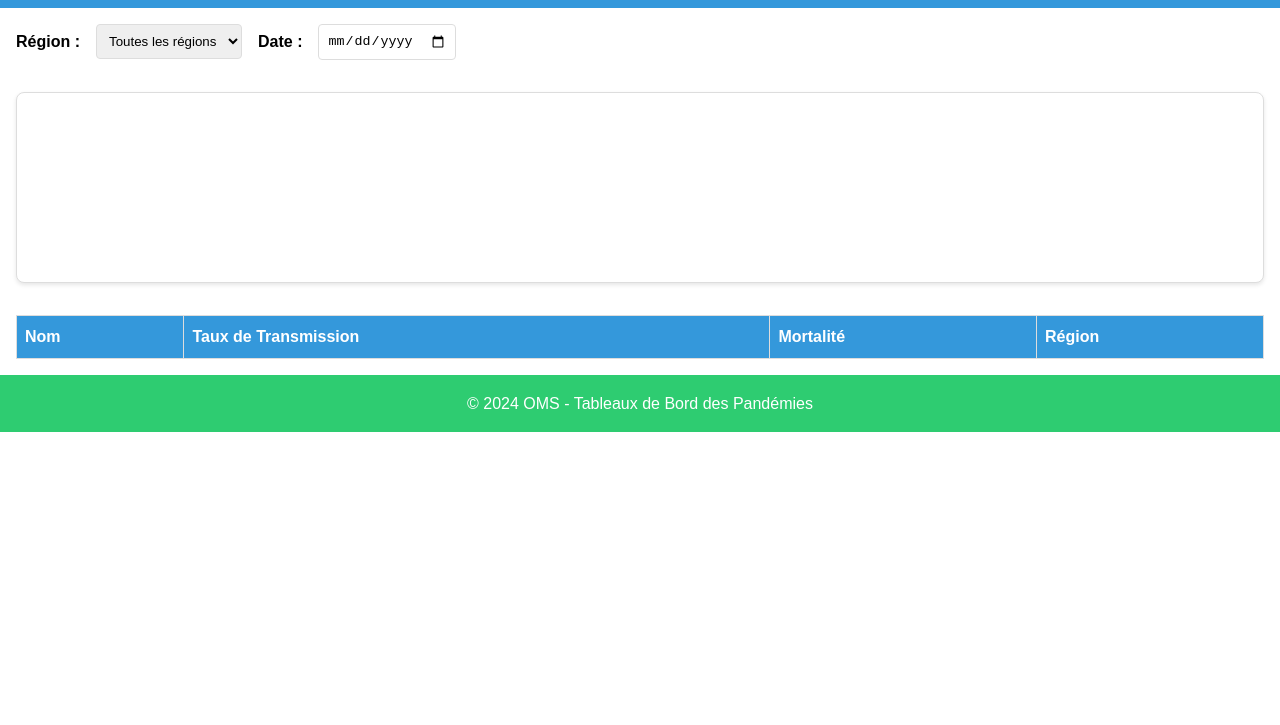
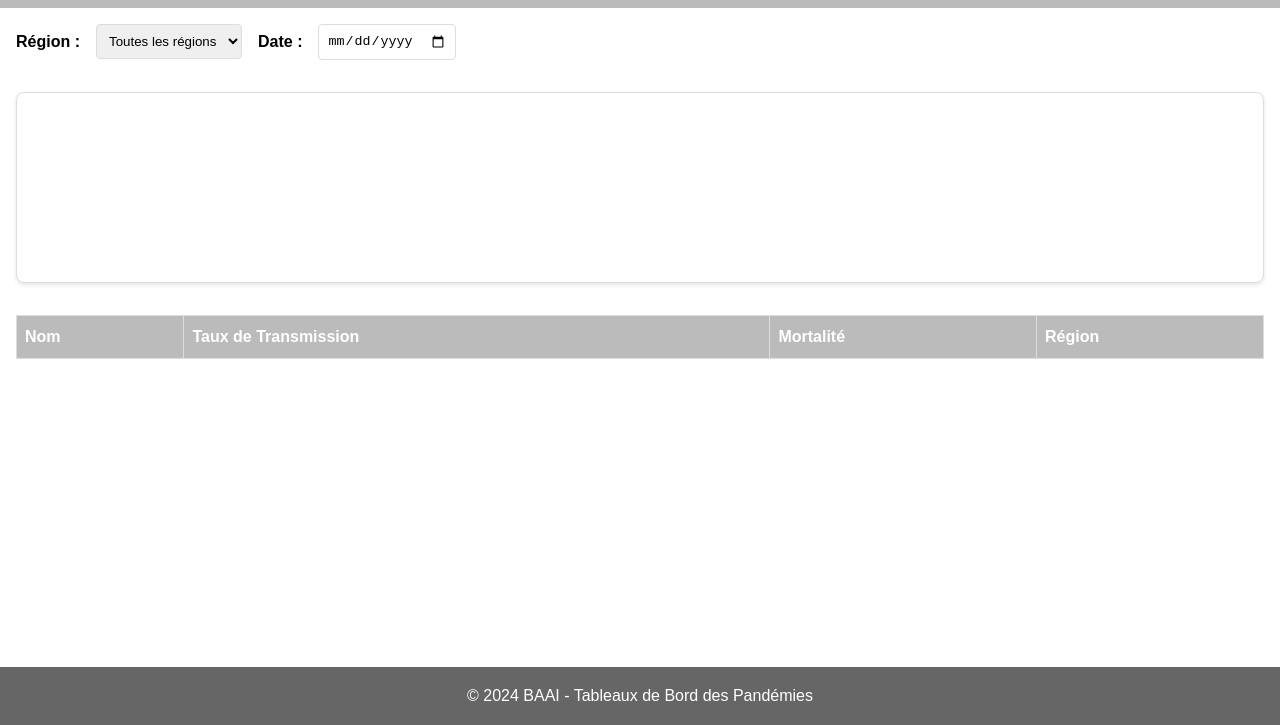
Before and after one commit to M10-white/MSPR-DATA, a plain HTML site: page frontend/public/index.html in a window 1280 px wide. Shown: the part 75-800 px from the top of the page. Drawn offline with nearby package versions, Linux system fonts and the light colour scheme; files whose address does not match are found by name.

Commit message:
fix footer

```diff
--- a/frontend/public/components/footer.html
+++ b/frontend/public/components/footer.html
@@ -1,4 +1,4 @@
 <!DOCTYPE html>
 <footer class="footer">
-    <p>© 2024 OMS - Tableaux de Bord des Pandémies</p>
+    <p>© 2024 BAAI - Tableaux de Bord des Pandémies</p>
 </footer>
--- a/frontend/public/index.html
+++ b/frontend/public/index.html
@@ -14,7 +14,7 @@
     <div id="header"></div>
 
     <!-- Main Content -->
-    <main>
+    <main id="content">
         <!-- Dashboard -->
         <section id="dashboard"></section>
     </main>
--- a/frontend/public/scripts/main.js
+++ b/frontend/public/scripts/main.js
@@ -3,7 +3,7 @@ function addAnimations() {
 
     elementsToAnimate.forEach((element, index) => {
         element.classList.add('fade-in');
-        element.style.animationDelay = `${index * 0.2}s`; // Ajoute un délai pour chaque élément
+        element.style.animationDelay = `${index * 0.2}s`;
     });
 }
 
--- a/frontend/public/styles/_variables.scss
+++ b/frontend/public/styles/_variables.scss
@@ -1,3 +1,3 @@
-$primary-color: #3498db;
-$secondary-color: #2ecc71;
+$primary-color: #bbbbbb;
+$secondary-color: #666666;
 $text-color: #333;
--- a/frontend/public/styles/main.scss
+++ b/frontend/public/styles/main.scss
@@ -12,3 +12,26 @@
 @import './styles_components/_chart.scss';
 @import './styles_components/_table.scss';
 @import './styles_components/_filter-bar.scss';
+
+/* Footer spécifique */
+html, body {
+    height: 100%;
+    margin: 0;
+    display: flex;
+    flex-direction: column;
+}
+
+.wrapper {
+    display: flex;
+    flex-direction: column;
+    min-height: 100vh;
+}
+
+#content {
+    flex: 1;
+}
+
+#footer {
+    background-color: #f8f8f8;
+    text-align: center;
+}
```
Also changed, not shown: frontend/public/styles/main.css, 1 other file.
